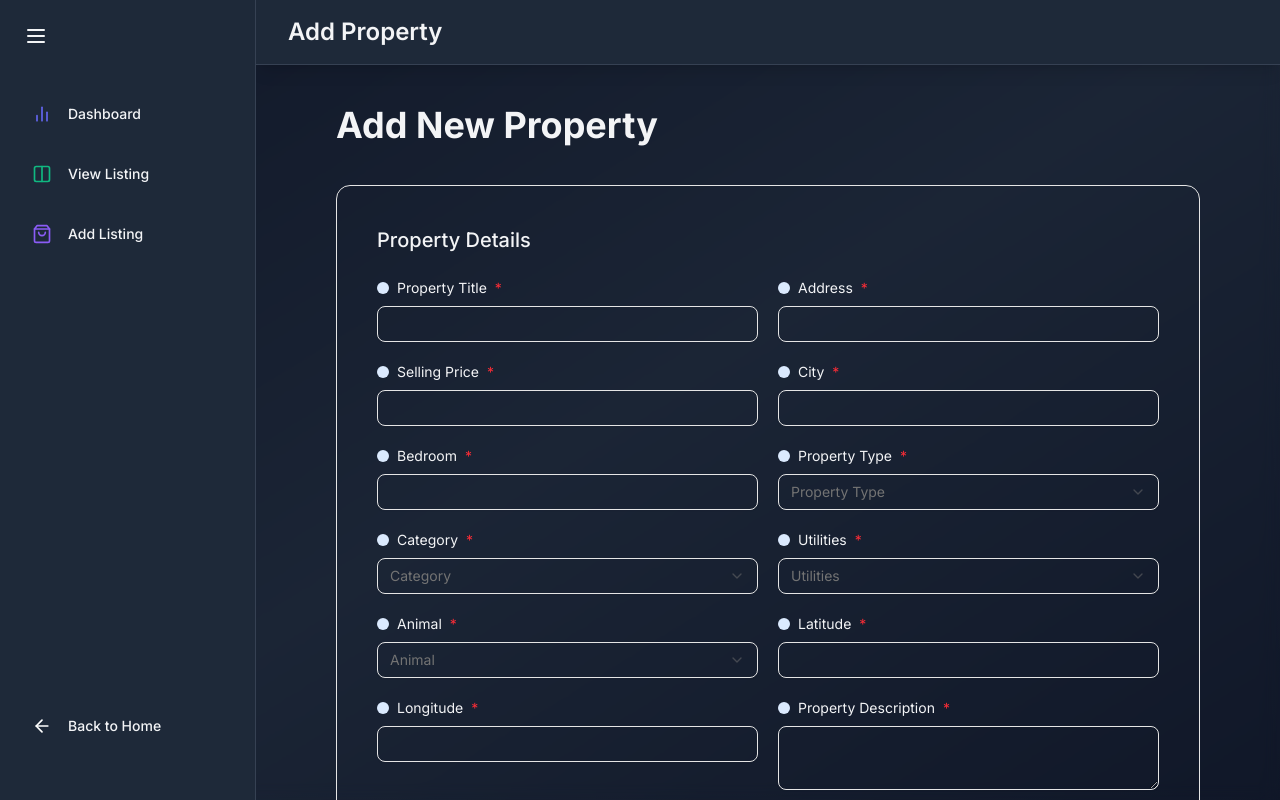
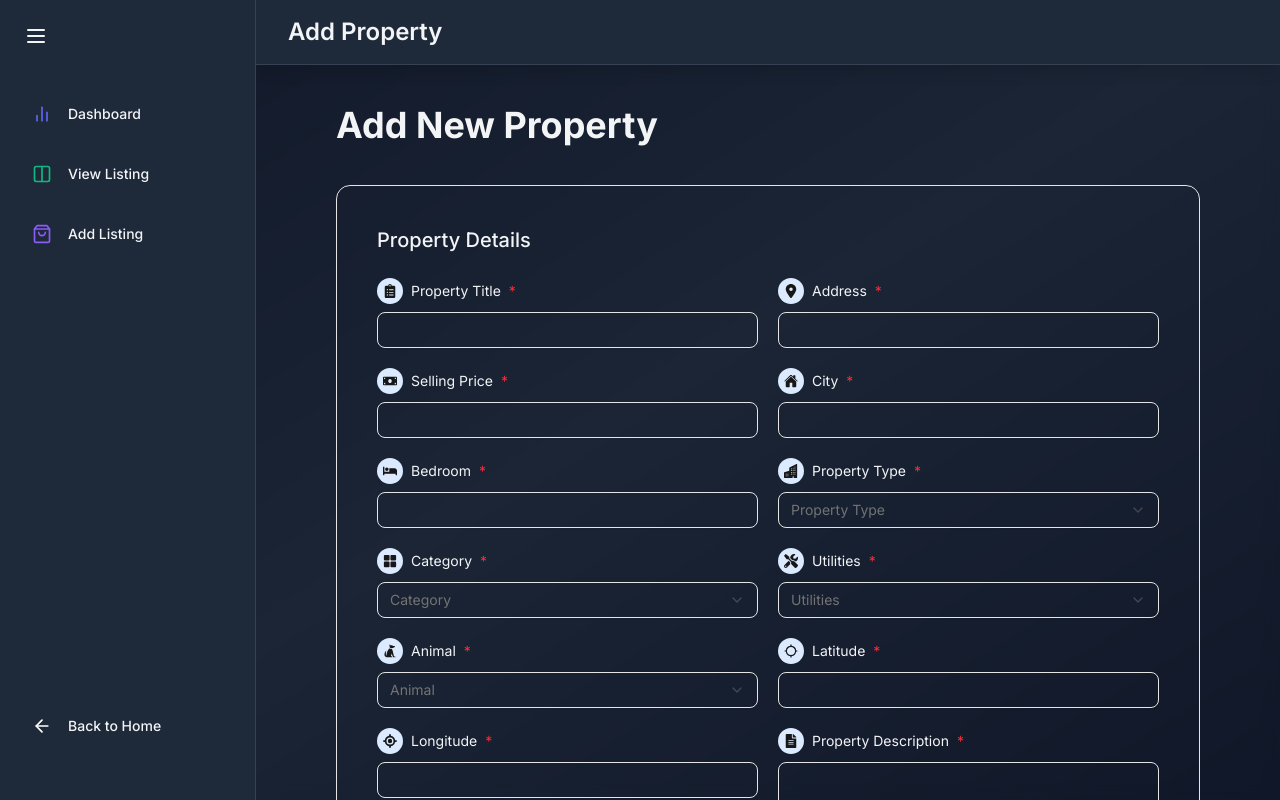
Before and after one commit to ChamikaJayarathna/KeyNestFrontend, a React (Vite) app: page /admin/add-property in a window 1280 px wide. Built offline with nearby package versions, Linux system fonts and the light colour scheme.

Commit message:
update IconField.jsx

```diff
--- a/src/Shared/propertyDetails.json
+++ b/src/Shared/propertyDetails.json
@@ -5,35 +5,35 @@
       "name": "propertyTitle",
       "fieldType": "text",
       "required": true,
-      "icon": "BiClipboardFill"
+      "icon": "FaClipboardList"
     },
     {
       "label": "Address",
       "name": "address",
       "fieldType": "text",
       "required": true,
-      "icon": "BiMailbox2"
+      "icon": "FaLocationDot"
     },
     {
       "label": "Selling Price",
       "name": "sellingPrice",
       "fieldType": "text",
       "required": true,
-      "icon": "BiCash"
+      "icon": "FaMoneyBill"
     },
     {
       "label": "City",
       "name": "city",
       "fieldType": "text",
       "required": true,
-      "icon": "BiGeoAltFill"
+      "icon": "IoHome"
     },
     {
       "label": "Bedroom",
       "name": "bedroom",
       "fieldType": "number",
       "required": true,
-      "icon": "BiBed"
+      "icon": "FaBed"
     },
     {
       "label": "Property Type",
@@ -41,7 +41,7 @@
       "fieldType": "dropdown",
       "required": true,
       "options": ["Apartment", "House", "Land"],
-      "icon": "BiBuildingsFill"
+      "icon": "BsBuildingsFill"
     },
     {
       "label": "Category",
@@ -49,7 +49,7 @@
       "fieldType": "dropdown",
       "required": true,
       "options": ["Rent", "Buy"],
-      "icon": "BiGridFill"
+      "icon": "IoGrid"
     },
     {
       "label": "Utilities",
@@ -57,7 +57,7 @@
       "fieldType": "dropdown",
       "required": true,
       "options": ["Owner", "Tenant", "Shared"],
-      "icon": "BiPinAngleFill"
+      "icon": "FaTools"
     },
     {
       "label": "Animal",
@@ -65,28 +65,28 @@
       "fieldType": "dropdown",
       "required": true,
       "options": ["Allowed", "Not allowed"],
-      "icon": "BiHeartFill"
+      "icon": "GiSittingDog"
     },
     {
       "label": "Latitude",
       "name": "latitude",
       "fieldType": "number",
       "required": true,
-      "icon": "BiCrosshair"
+      "icon": "MdLocationSearching"
     },
     {
       "label": "Longitude",
       "name": "longitude",
       "fieldType": "number",
       "required": true,
-      "icon": "BiCrosshair2"
+      "icon": "FaLocationCrosshairs"
     },
     {
       "label": "Property Description",
       "name": "propertyDescription",
       "fieldType": "textarea",
       "required": true,
-      "icon": "BiFileEarmarkFontFill"
+      "icon": "FaFileAlt"
     }
   ]
 }
--- a/src/admin/add-property/components/IconField.jsx
+++ b/src/admin/add-property/components/IconField.jsx
@@ -1,18 +1,30 @@
 import React from "react";
+import { FaClipboardList } from "react-icons/fa";
+import { FaLocationDot } from "react-icons/fa6";
+import { FaMoneyBill } from "react-icons/fa";
+import { IoHome } from "react-icons/io5";
+import { FaBed } from "react-icons/fa";
+import { BsBuildingsFill } from "react-icons/bs";
+import { IoGrid } from "react-icons/io5";
+import { FaTools } from "react-icons/fa";
+import { GiSittingDog } from "react-icons/gi";
+import { MdLocationSearching } from "react-icons/md";
+import { FaLocationCrosshairs } from "react-icons/fa6";
+import { FaFileAlt } from "react-icons/fa";
 
 const iconMap = {
-  BiClipboardFill: <i className="bi bi-clipboard-fill" />,
-  BiMailbox2: <i className="bi bi-mailbox2" />,
-  BiFileEarmarkFontFill: <i className="bi bi-file-earmark-font-fill" />,
-  BiCash: <i className="bi bi-cash" />,
-  BiGeoAltFill: <i className="bi bi-geo-alt-fill" />,
-  BiBed: <i className="bi bi-bed" />,
-  BiBuildingsFill: <i className="bi bi-buildings-fill" />,
-  BiGridFill: <i className="bi bi-grid-1x2-fill" />,
-  BiPinAngleFill: <i className="bi bi-pin-angle-fill" />,
-  BiHeartFill: <i className="bi bi-heart-fill" />,
-  BiCrosshair: <i className="bi bi-crosshair" />,
-  BiCrosshair2: <i className="bi bi-crosshair2" />,
+  FaClipboardList: <FaClipboardList />,
+  FaLocationDot: <FaLocationDot />,
+  FaMoneyBill: <FaMoneyBill />,
+  IoHome: <IoHome />,
+  FaBed: <FaBed />,
+  BsBuildingsFill: <BsBuildingsFill />,
+  IoGrid: <IoGrid />,
+  FaTools: <FaTools />,
+  GiSittingDog: <GiSittingDog />,
+  MdLocationSearching: <MdLocationSearching />,
+  FaLocationCrosshairs: <FaLocationCrosshairs />,
+  FaFileAlt: <FaFileAlt />,
 };
 
 const IconField = ({ icon }) => {
```
